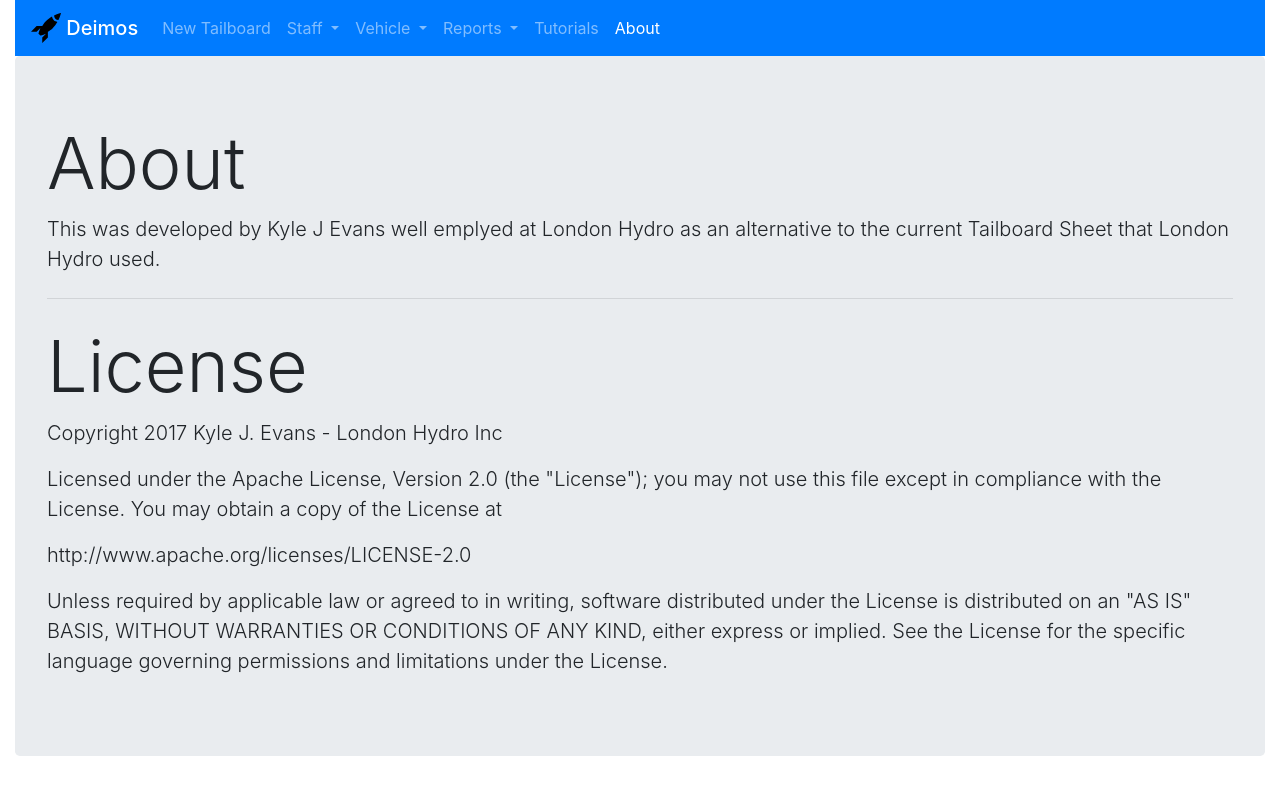
After one commit to kevans05/Deimos, a Flask app: page /about in a window 1280 px wide. The commit adds this page. Run offline with Flask 2, Linux system fonts and the light colour scheme; some libraries are stand-ins or nearby versions.

Commit message:
almost back to phobos

```diff
--- /dev/null
+++ b/project/templates/about.html
@@ -0,0 +1,29 @@
+{% extends "base.html" %}
+{% block content %}
+<div class="container-fluid">
+    <div class="jumbotron">
+      <h1 class="display-3">About</h1>
+      <p class="lead">This was developed by Kyle J Evans well emplyed at London Hydro as an alternative to the current Tailboard Sheet that London Hydro used.</p>
+      <hr class="my-4">
+      <h1 Class="display-3">License</h1>
+      <p class="lead">
+        Copyright 2017 Kyle J. Evans - London Hydro Inc
+      </p>
+      <p class="lead">
+        Licensed under the Apache License, Version 2.0 (the "License");
+        you may not use this file except in compliance with the License.
+        You may obtain a copy of the License at
+      </p>
+      <p class="lead">
+         http://www.apache.org/licenses/LICENSE-2.0
+      </p>
+      <p class="lead">
+        Unless required by applicable law or agreed to in writing, software
+        distributed under the License is distributed on an "AS IS" BASIS,
+        WITHOUT WARRANTIES OR CONDITIONS OF ANY KIND, either express or implied.
+        See the License for the specific language governing permissions and
+        limitations under the License.
+      </p>
+    </div>
+</div>
+{% endblock %}
--- a/project/templates/base.html
+++ b/project/templates/base.html
@@ -13,29 +13,62 @@
     <script src="https://maxcdn.bootstrapcdn.com/bootstrap/4.0.0-beta.2/js/bootstrap.min.js" integrity="sha384-alpBpkh1PFOepccYVYDB4do5UnbKysX5WZXm3XxPqe5iKTfUKjNkCk9SaVuEZflJ" crossorigin="anonymous"></script>
 
     <meta name="viewport" content="width=device-width, initial-scale=1.0">
+    <link rel="icon" type="image/svg" href="/static/svg/rocket.svg">
 </head>
 <body>
 <div class="container-fluid">
-            <nav class="navbar navbar-dark bg-primary">
-                <a class="navbar-brand" href="#"><img src="/static/svg/pulse.svg" width="30" height="30" alt="">Deimos</a>
-                <button class="navbar-toggler" type="button" data-toggle="collapse" data-target="#navbarSupportedContent" aria-controls="navbarSupportedContent" aria-expanded="false" aria-label="Toggle navigation">
+    <nav class="navbar navbar-expand-lg navbar-light navbar-dark bg-primary">
+        <a class="navbar-brand mb-0 h1" href="{{ url_for('index') }}">
+            <img src="/static/svg/rocket.svg" width="30" height="30" class="d-inline-block align-top" alt="">
+            Deimos
+        </a>
+        <button class="navbar-toggler" type="button" data-toggle="collapse" data-target="#navbarNavAltMarkup" aria-controls="navbarNavAltMarkup" aria-expanded="false" aria-label="Toggle navigation">
             <span class="navbar-toggler-icon"></span>
         </button>
-                <div class="collapse navbar-collapse" id="navbarSupportedContent">
-                    <ul class="navbar-nav mr-auto">
-                        <li class="nav-item">
-                            <a class="nav-link" href="#">Link</a>
+        <div class="collapse navbar-collapse" id="navbarNavAltMarkup">
+            <div class="navbar-nav">
+                <ul class="nav navbar-nav mr-auto">
+                    <a class="nav-item nav-link" href="#">New Tailboard</a>
+                    <li class="nav-item dropdown">
+                        <a class="nav-link dropdown-toggle" href="#" id="navbarDropdownMenuStaff" data-toggle="dropdown" aria-haspopup="true" aria-expanded="false">
+                            Staff
+                        </a>
+                        <div class="dropdown-menu" aria-labelledby="navbarDropdownMenuStaff">
+                            <a class="dropdown-item" href="#">New Staff</a>
+                            <a class="dropdown-item" href="#">Remove Staff</a>
+                            <a class="dropdown-item" href="#">Edit Staff</a>
+                        </div>
+                    </li>
+                    <li class="nav-item dropdown">
+                        <a class="nav-link dropdown-toggle" href="#" id="navbarDropdownMenuvehicle" data-toggle="dropdown" aria-haspopup="true" aria-expanded="false">
+                            Vehicle
+                        </a>
+                        <div class="dropdown-menu" aria-labelledby="navbarDropdownMenuvehicle">
+                            <a class="dropdown-item" href="#">New Vehicle</a>
+                            <a class="dropdown-item" href="#">Remove Vehicle</a>
+                            <a class="dropdown-item" href="#">Edit Vehicle</a>
+                        </div>
+                    </li>
+                    <li class="nav-item dropdown">
+                        <a class="nav-link dropdown-toggle" href="#" id="navbarDropdownMenuReports" data-toggle="dropdown" aria-haspopup="true" aria-expanded="false">
+                            Reports
+                        </a>
+                        <div class="dropdown-menu" aria-labelledby="navbarDropdownMenuReports">
+                            <a class="dropdown-item" href="#">Tailboard Archives</a>
+                            <a class="dropdown-item" href="#">Statistics</a>
+                        </div>
                     </li>
                 </ul>
+                <ul class="nav navbar-nav">
+                    <a {% if page == 'tutorials' %}class="nav-item nav-link active" {% else %} class="nav-item nav-link" {% endif %} href="#">Tutorials</a>
+                    <a {% if page == 'about' %}class="nav-item nav-link active" {% else %} class="nav-item nav-link" {% endif %} href="{{ url_for('about') }}">About</a>
+                </ul>
+            </div>
         </div>
     </nav>
-
-            <div class="row">
-                <div class="span12">
-                    {% block content %}{% endblock %}
-                </div>
 </div>
 
-        </div>
+{% block content %}{% endblock %}
+
 </body>
 </html>
--- a/project/views.py
+++ b/project/views.py
@@ -6,3 +6,9 @@ from flask import render_template, request
 def index():
     return render_template('index.html',
                            title='Home')
+
+
+@app.route('/about')
+def about():
+    return render_template('about.html',
+                           title='about', page='about')
```
Also changed, not shown: project/templates/staffNew.html (added, +29 -0 lines). Lines whose indentation alone changed are shown as unchanged.
